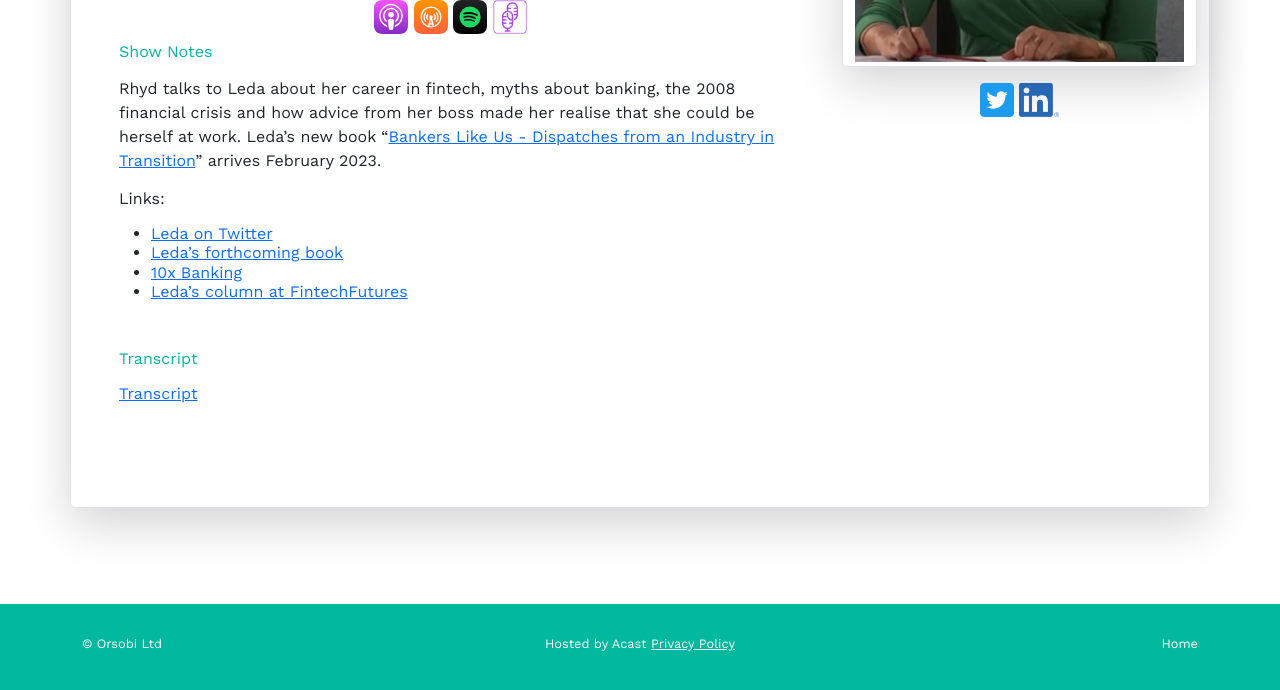
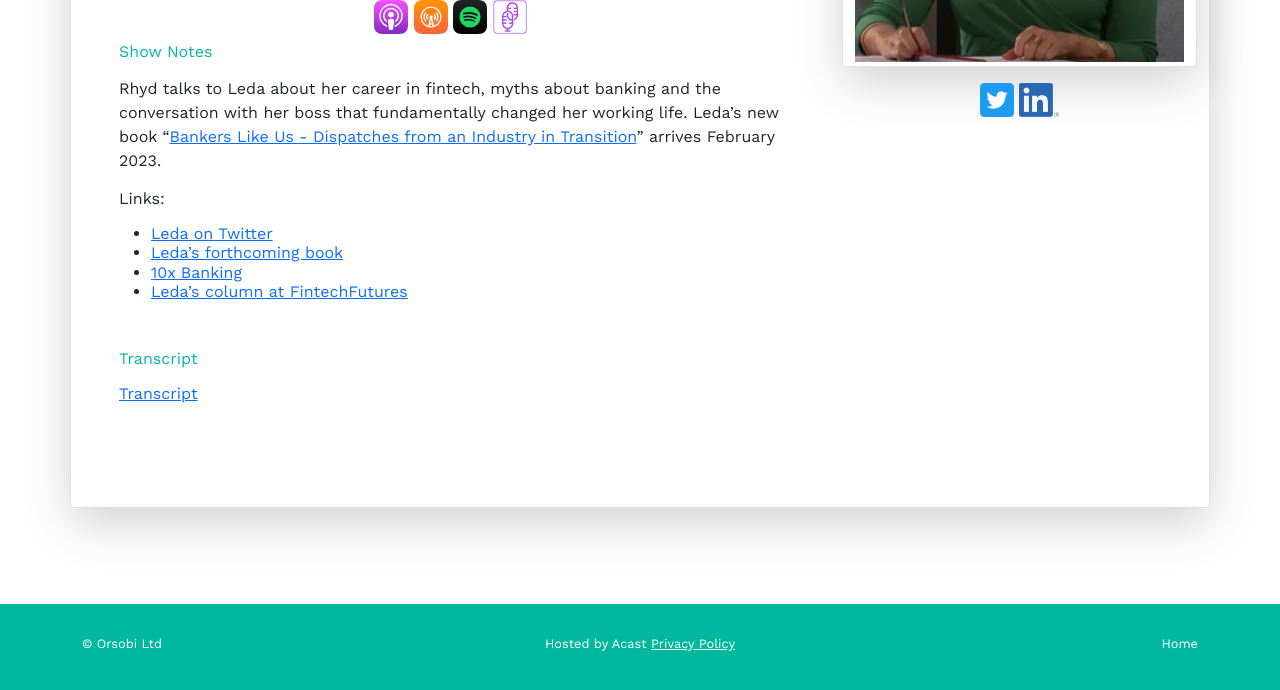
Before and after one commit to orsobi/res-site, a Jekyll site: the page built from _posts/2022-11-02-s01e01.markdown, in a window 1280 px wide, cut to the strip 489-1189 px from the top of the page. Shown: the top 690 px of the strip. Built offline with Jekyll 4.4.1, drawn with Linux system fonts in a browser that asks for light colours.

```diff
--- a/_posts/2022-11-02-s01e01-transcript.markdown
+++ b/_posts/2022-11-02-s01e01-transcript.markdown
@@ -4,7 +4,7 @@ permalink: /transcripts/ep-1-leda-glyptis-bring-your-whole-self.html
 title: Ep1 — Bring Your Whole Self
 duration: 22 min
 date: 2022-11-02
-status: preview
+status: published
 ---
 
 **Rhyd:** In today's episode, I'm talking to Leda Glyptis. She's the chief client officer at 10 X banking, a cloud native banking product company based in the UK. Leda, thanks for joining me today.
--- a/_posts/2022-11-02-s01e01.markdown
+++ b/_posts/2022-11-02-s01e01.markdown
@@ -48,7 +48,7 @@ keywords:
 ---
 
 {:.show-notes}
-Rhyd talks to Leda about her career in fintech, myths about banking, the 2008 financial crisis and how advice from her boss made her realise that she could be herself at work. Leda's new book "[Bankers Like Us - Dispatches from an Industry in Transition](https://www.routledge.com/Bankers-Like-Us-Dispatches-from-an-Industry-in-Transition/Glyptis/p/book/9781032202037#)" arrives February 2023.
+Rhyd talks to Leda about her career in fintech, myths about banking and the conversation with her boss that fundamentally changed her working life. Leda's new book "[Bankers Like Us - Dispatches from an Industry in Transition](https://www.routledge.com/Bankers-Like-Us-Dispatches-from-an-Industry-in-Transition/Glyptis/p/book/9781032202037#)" arrives February 2023.
 
 Links:
 
```
Also changed, not shown: other parts of _posts/2022-11-02-s01e01.markdown (+1 -1 lines).
